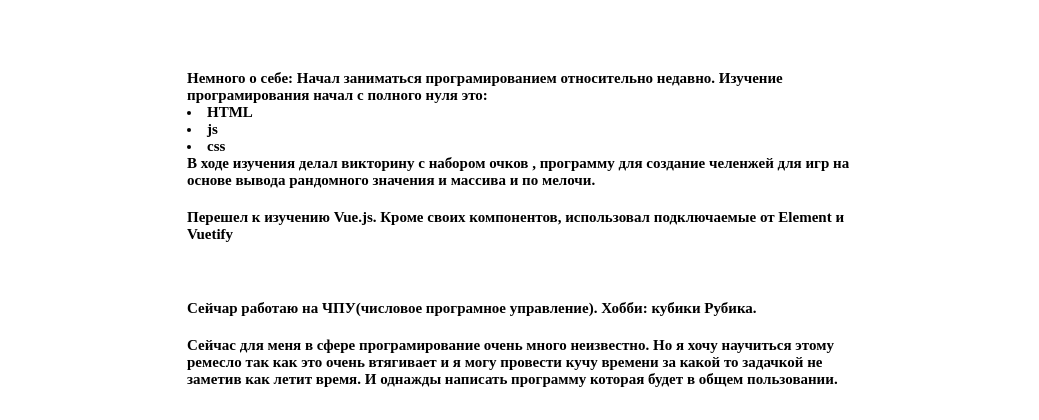
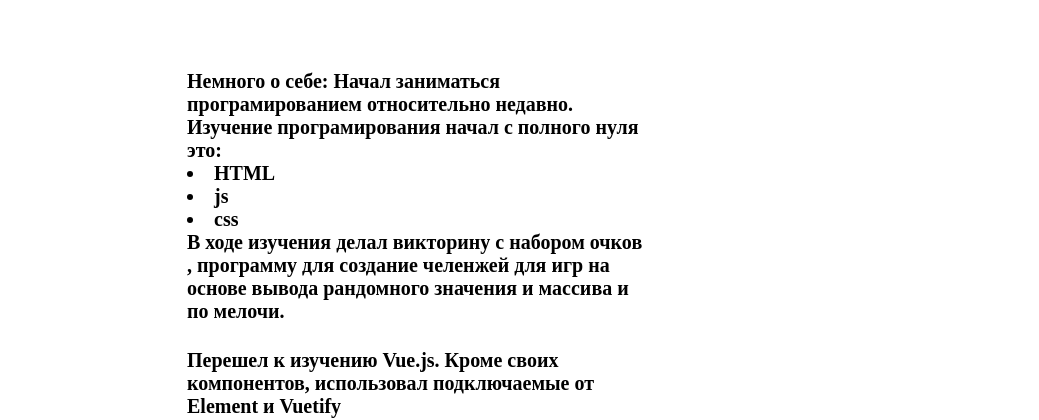
Before and after one commit to KingLamba/Lambovo, a plain HTML site: page index.html in a window 1280 px wide. Shown: the part 381-801 px from the top of the page, without its empty margins (121-1160 px from the left). Drawn offline with Linux system fonts and the light colour scheme.

Commit message:
Update index.html

```diff
--- a/index.html
+++ b/index.html
@@ -36,9 +36,9 @@
     }
 
     h4{
-        margin-right: 300px;
+        margin-right: 500px;
         margin-left: 300px;
-        font-size: 15px;
+        font-size: 20px;
     }
     }
     h6{
```
